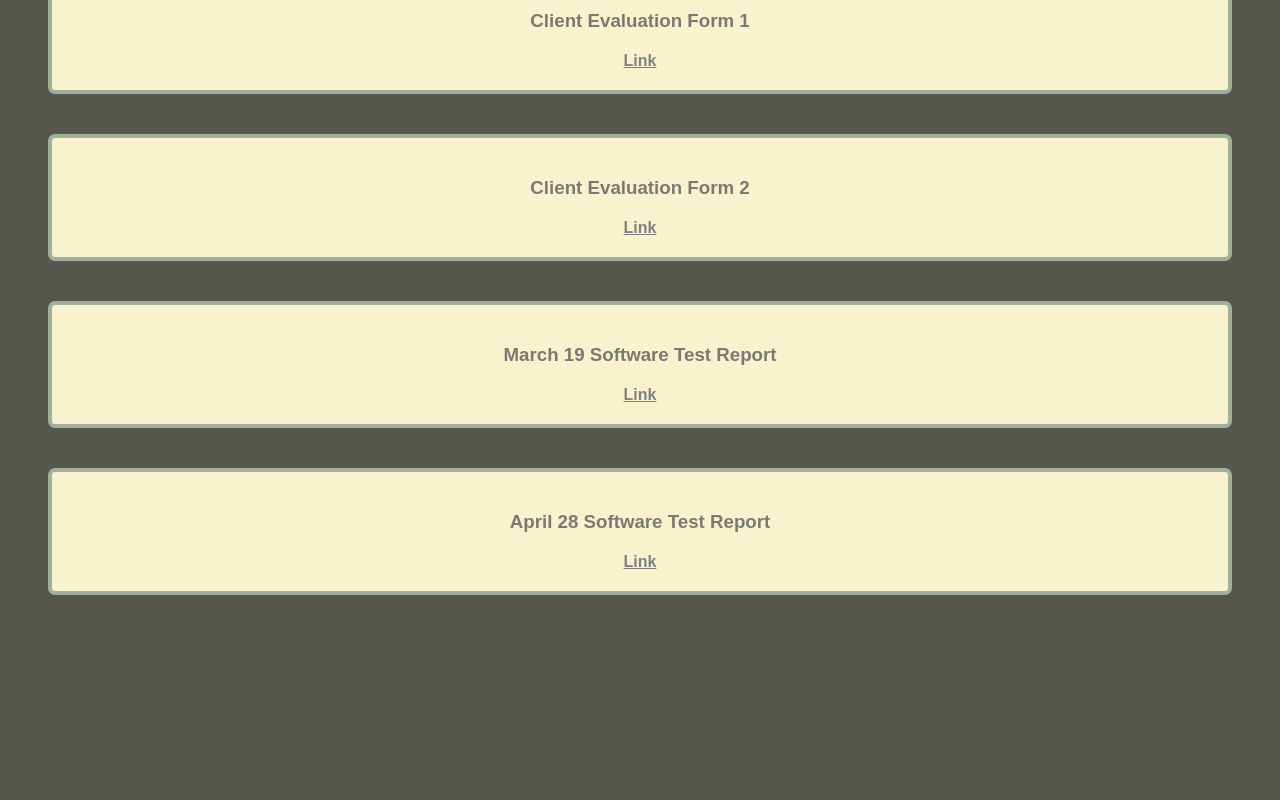
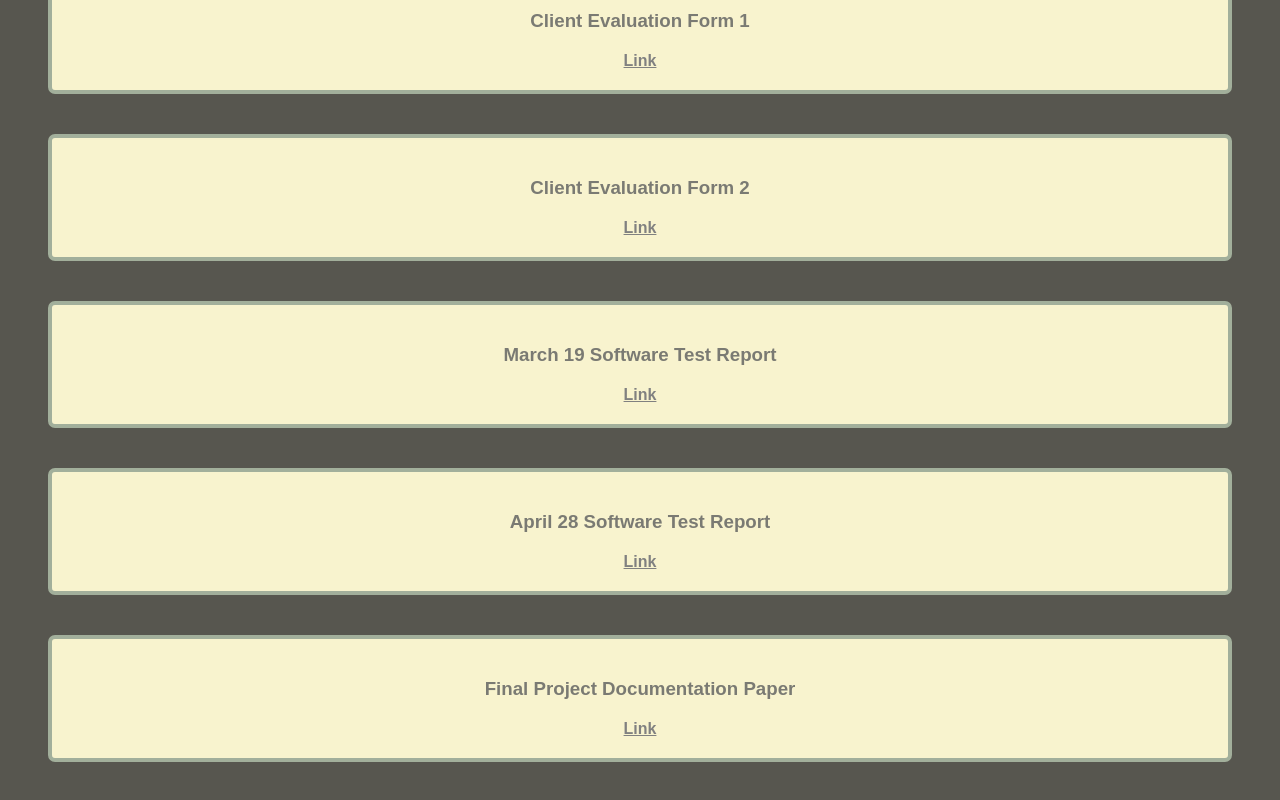
Before and after one commit to ervnmrcdo/19X_Project_Proposal, a Next.js app: page / in a window 1280 px wide. Shown: the part 2702-3502 px from the top of the page. Before the commit the page ends 3337 px from the top, so only its background shows below. Built offline with nearby package versions, Linux system fonts and the light colour scheme.

Commit message:
add: final docu paper

```diff
--- a/src/app/page.tsx
+++ b/src/app/page.tsx
@@ -199,6 +199,15 @@
           Link
         </a>
       </div>
+      <div className={styles.content_container}>
+        <h3>Final Project Documentation Paper</h3>
+        <a
+          href="https://drive.google.com/file/d/1O0V-sli2b3U6OxBM9kqYcssrSTbHZ6Th/view?usp=drive_link"
+          target="_blank"
+        >
+          Link
+        </a>
+      </div>
     </>
   );
 }
```
